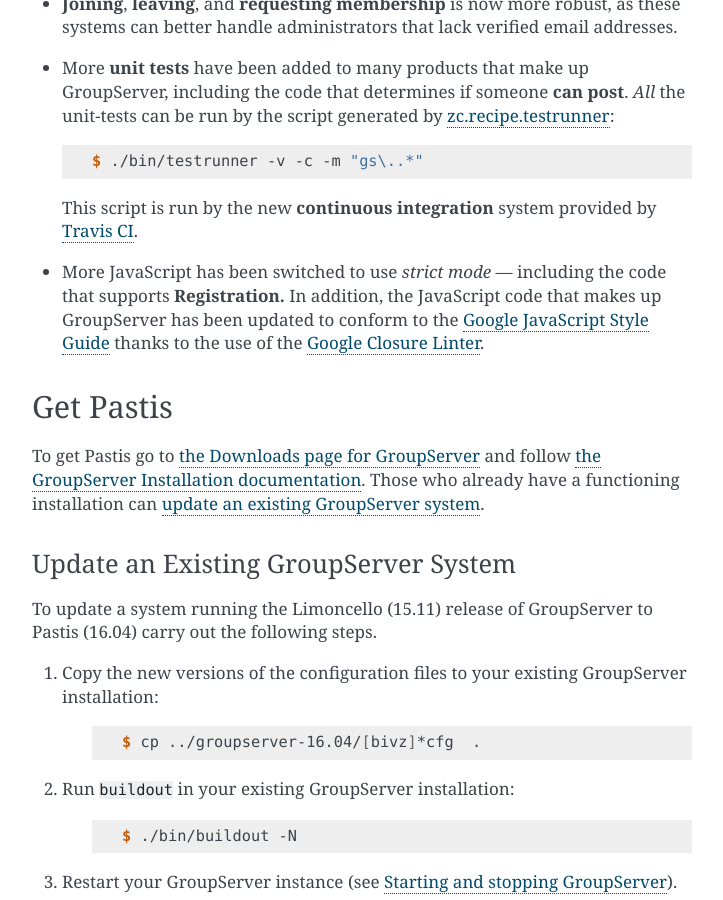
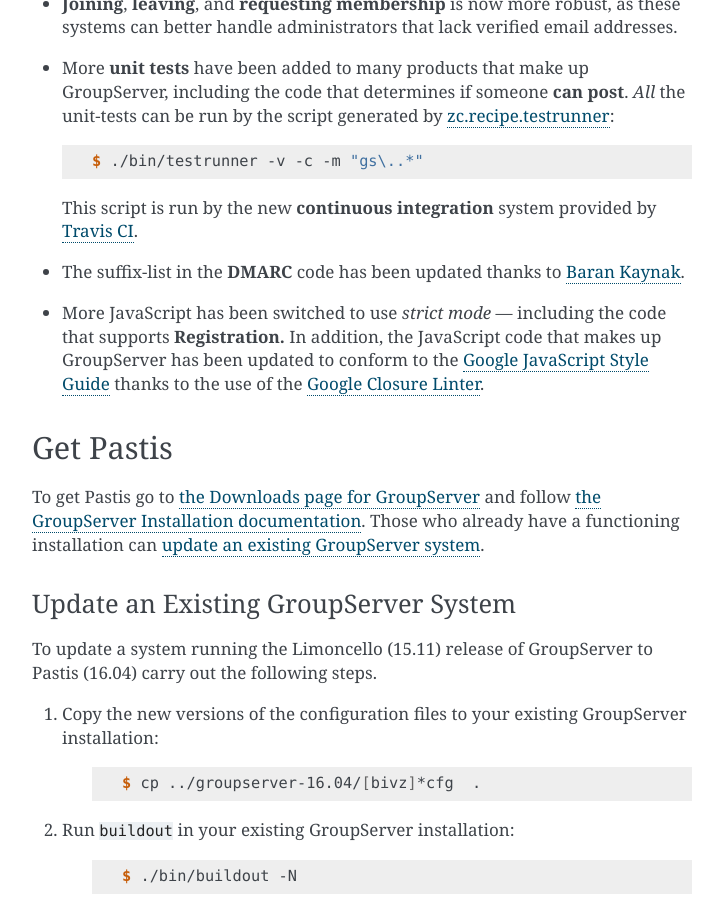
Before and after one commit to groupserver/buildout, a Sphinx documentation site: the page built from docs/release-notes-1604.rst, in a window 1280 px wide and 900 px high, scrolled down 2147 px. Shown: the whole window, without its empty margins (388-1111 px from the left). Built offline with Sphinx 7.4.7, drawn with Linux system fonts in a browser that asks for light colours.

Commit message:
Following the update to gs.dmarc

```diff
--- a/docs/release-notes-1604.rst
+++ b/docs/release-notes-1604.rst
@@ -105,6 +105,7 @@
    single: Unit tests
    single: Continuous integration
    pair: Email; Can post
+   pair: Email; DMARC
    pair: Internationalisation; German
    pair: JavaScript; Style guide
    pair: Notification; Confirm subscription
@@ -167,6 +168,9 @@
   This script is run by the new **continuous integration** system
   provided by `Travis CI`_.
 
+* The suffix-list in the **DMARC** code has been updated thanks
+  to `Baran Kaynak`_.
+
 * More JavaScript has been switched to use *strict mode* —
   including the code that supports **Registration.** In addition,
   the JavaScript code that makes up GroupServer has been updated
@@ -191,6 +195,8 @@
 
 .. _Google Closure Linter:
    https://developers.google.com/closure/utilities/
+
+.. _Baran Kaynak: https://github.com/barankaynak
 
 ----------
 Get Pastis
--- a/versions.cfg
+++ b/versions.cfg
@@ -26,7 +26,7 @@
 gs.content.layout = 3.1.12.dev20160128195439
 gs.core = 2.2.0.dev20151016230708
 gs.database = 2.1.1.dev20150416004131-0d278db8ccef
-gs.dmarc = 2.1.5
+gs.dmarc = 2.1.6
 gs.email = 2.2.0.dev20150318032047-08aaa71b6c2e
 gs.errormesg = 2.0.0.dev20140822203857-5d390feb812f
 gs.form = 3.0.0.dev20150616164305
```
